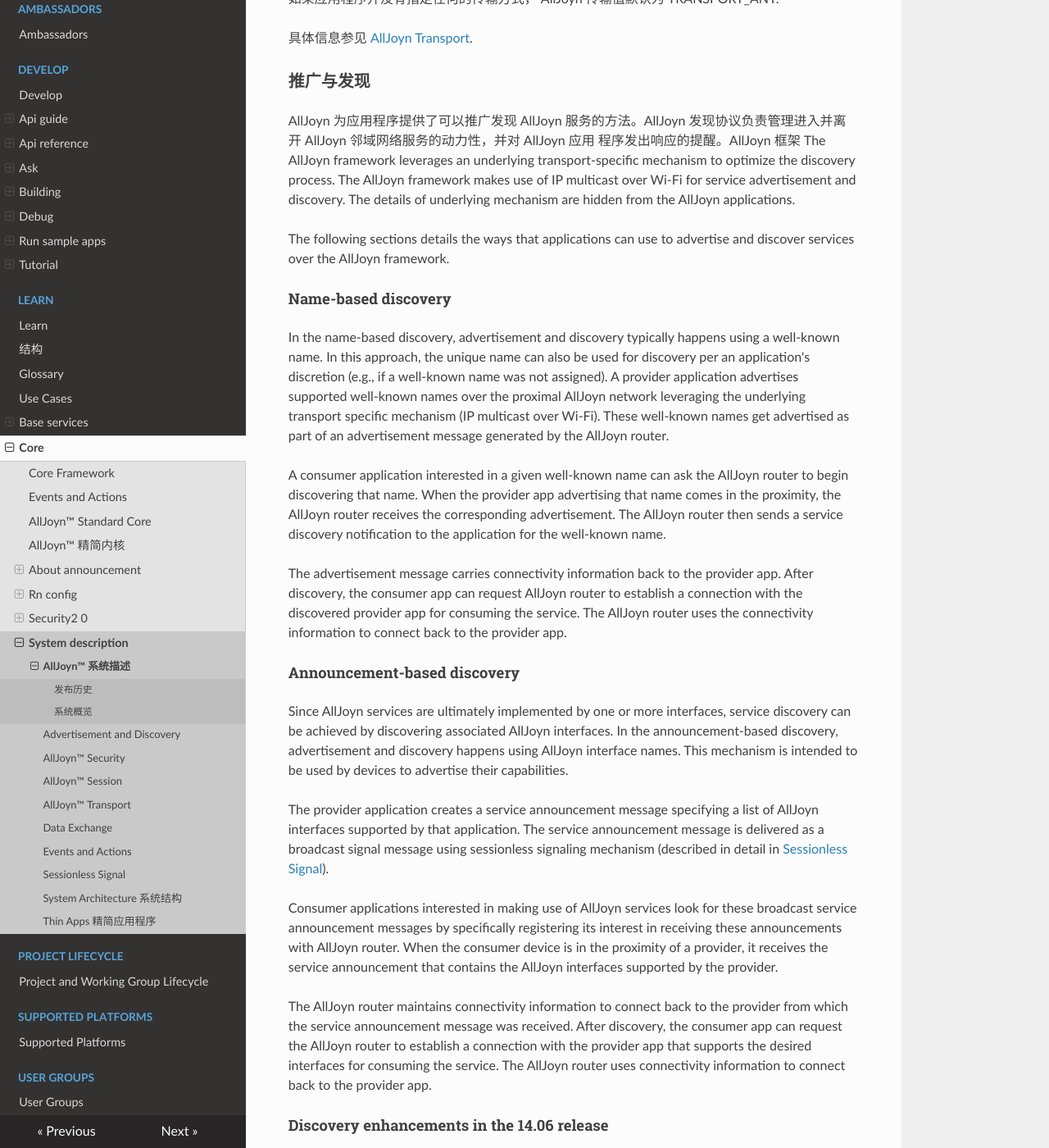
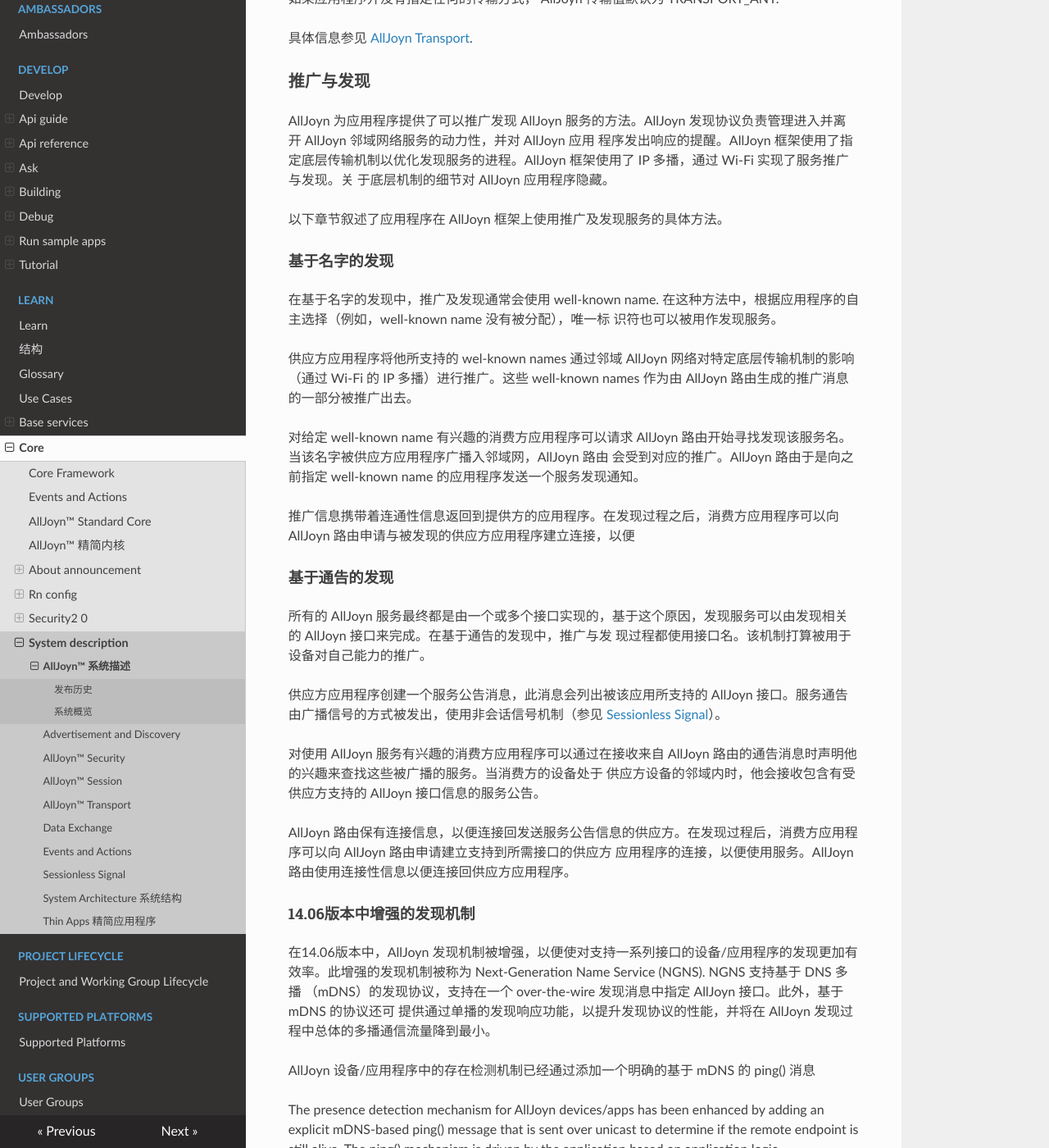
Before and after one commit to smart-conn/alljoyn-zh, an MkDocs documentation site: the page built from docs/learn/core/system-description/index.md, in a window 1280 px wide and 1400 px high, scrolled down 15306 px. Shown: the whole window at 82% size. Built offline with MkDocs 1.6.1, drawn with Linux system fonts in a browser that asks for light colours; nearby versions of some CDN libraries; some of the changed text lies outside the part shown.

Commit message:
Update index.md

```diff
--- a/docs/learn/core/system-description/index.md
+++ b/docs/learn/core/system-description/index.md
@@ -376,86 +376,45 @@ AllJoyn 的传输逻辑根据应用程序所指定的传输列表投递广播与
 ### 推广与发现
 
 AllJoyn 为应用程序提供了可以推广发现 AllJoyn 服务的方法。AllJoyn 发现协议负责管理进入并离开 AllJoyn 邻域网络服务的动力性，并对 AllJoyn 应用
-程序发出响应的提醒。AllJoyn 框架
-The AllJoyn framework
-leverages an underlying transport-specific mechanism to
-optimize the discovery process. The AllJoyn framework makes
-use of IP multicast over Wi-Fi for service advertisement and
-discovery. The details of underlying mechanism are hidden
-from the AllJoyn applications.
+程序发出响应的提醒。AllJoyn 框架使用了指定底层传输机制以优化发现服务的进程。AllJoyn 框架使用了 IP 多播，通过 Wi-Fi 实现了服务推广与发现。关
+于底层机制的细节对 AllJoyn 应用程序隐藏。
 
-The following sections details the ways that applications
-can use to advertise and discover services over the AllJoyn framework.
+以下章节叙述了应用程序在 AllJoyn 框架上使用推广及发现服务的具体方法。
 
-#### Name-based discovery
+#### 基于名字的发现
 
-In the name-based discovery, advertisement and discovery
-typically happens using a well-known name. In this approach,
-the unique name can also be used for discovery per an application's
-discretion (e.g., if a well-known name was not assigned).
-A provider application advertises supported well-known names
-over the proximal AllJoyn network leveraging the underlying
-transport specific mechanism (IP multicast over Wi-Fi).
-These well-known names get advertised as part of an advertisement
-message generated by the AllJoyn router.
+在基于名字的发现中，推广及发现通常会使用 well-known name. 在这种方法中，根据应用程序的自主选择（例如，well-known name 没有被分配），唯一标 识符也可以被用作发现服务。
 
-A consumer application interested in a given well-known name
-can ask the AllJoyn router to begin discovering that name.
-When the provider app advertising that name comes in the
-proximity, the AllJoyn router receives the corresponding
-advertisement. The AllJoyn router then sends a service discovery
-notification to the application for the well-known name.
+供应方应用程序将他所支持的 wel-known names 通过邻域 AllJoyn 网络对特定底层传输机制的影响（通过 Wi-Fi 的 IP 多播）进行推广。这些 well-known names 作为由 AllJoyn 路由生成的推广消息的一部分被推广出去。
 
-The advertisement message carries connectivity information
-back to the provider app. After discovery, the consumer app
-can request AllJoyn router to establish a connection with
-the discovered provider app for consuming the service.
-The AllJoyn router uses the connectivity information to
-connect back to the provider app.
+对给定 well-known name 有兴趣的消费方应用程序可以请求 AllJoyn 路由开始寻找发现该服务名。当该名字被供应方应用程序广播入邻域网，AllJoyn 路由
+会受到对应的推广。AllJoyn 路由于是向之前指定 well-known name 的应用程序发送一个服务发现通知。
 
-#### Announcement-based discovery
+推广信息携带着连通性信息返回到提供方的应用程序。在发现过程之后，消费方应用程序可以向 AllJoyn 路由申请与被发现的供应方应用程序建立连接，以便
 
-Since AllJoyn services are ultimately implemented by one or
-more interfaces, service discovery can be achieved by discovering
-associated AllJoyn interfaces. In the announcement-based discovery,
-advertisement and discovery happens using AllJoyn interface names.
-This mechanism is intended to be used by devices to advertise
-their capabilities.
 
-The provider application creates a service announcement message
-specifying a list of AllJoyn interfaces supported by that
-application. The service announcement message is delivered
-as a broadcast signal message using sessionless signaling
-mechanism (described in detail in [Sessionless Signal][sessionless-signal-section]).
+#### 基于通告的发现
 
-Consumer applications interested in making use of AllJoyn
-services look for these broadcast service announcement messages
-by specifically registering its interest in receiving these
-announcements with AllJoyn router. When the consumer device
-is in the proximity of a provider, it receives the service
-announcement that contains the AllJoyn interfaces supported
-by the provider.
+所有的 AllJoyn 服务最终都是由一个或多个接口实现的，基于这个原因，发现服务可以由发现相关的 AllJoyn 接口来完成。在基于通告的发现中，推广与发
+现过程都使用接口名。该机制打算被用于设备对自己能力的推广。
 
-The AllJoyn router maintains connectivity information to
-connect back to the provider from which the service announcement
-message was received. After discovery, the consumer app can
-request the AllJoyn router to establish a connection with
-the provider app that supports the desired interfaces for
-consuming the service. The AllJoyn router uses connectivity
-information to connect back to the provider app.
+供应方应用程序创建一个服务公告消息，此消息会列出被该应用所支持的 AllJoyn 接口。服务通告由广播信号的方式被发出，使用非会话信号机制（参见 [Sessionless Signal][sessionless-signal-section]）。
 
-#### Discovery enhancements in the 14.06 release
+对使用 AllJoyn 服务有兴趣的消费方应用程序可以通过在接收来自 AllJoyn 路由的通告消息时声明他的兴趣来查找这些被广播的服务。当消费方的设备处于
+供应方设备的邻域内时，他会接收包含有受供应方支持的 AllJoyn 接口信息的服务公告。
 
-The AllJoyn discovery feature was enhanced in the 14.06
-release to enable the discovery of devices/apps that support
-a certain set of interfaces in a more efficient way. The
-enhanced discovery is referred to as Next-Generation Name
-Service (NGNS). NGNS supports a multicast DNS (mDNS)-based
-discovery protocol that enables specifying AllJoyn interfaces
-in an over-the-wire discovery message. In addition, the mDNS-based
-protocol is designed to provide discovery responses over unicast
-to improve performance of the discovery protocol and minimize
-overall multicast traffic generated during the AllJoyn discovery process.
+AllJoyn 路由保有连接信息，以便连接回发送服务公告信息的供应方。在发现过程后，消费方应用程序可以向 AllJoyn 路由申请建立支持到所需接口的供应方
+应用程序的连接，以便使用服务。AllJoyn 路由使用连接性信息以便连接回供应方应用程序。
+
+
+
+#### 14.06版本中增强的发现机制
+
+在14.06版本中，AllJoyn 发现机制被增强，以便使对支持一系列接口的设备/应用程序的发现更加有效率。此增强的发现机制被称为 Next-Generation Name
+Service (NGNS). NGNS 支持基于 DNS 多播 （mDNS）的发现协议，支持在一个 over-the-wire 发现消息中指定 AllJoyn 接口。此外，基于 mDNS 的协议还可
+提供通过单播的发现响应功能，以提升发现协议的性能，并将在 AllJoyn 发现过程中总体的多播通信流量降到最小。
+
+AllJoyn 设备/应用程序中的存在检测机制已经通过添加一个明确的基于 mDNS 的 ping() 消息
 
 The presence detection mechanism for AllJoyn devices/apps
 has been enhanced by adding an explicit mDNS-based ping()
```
